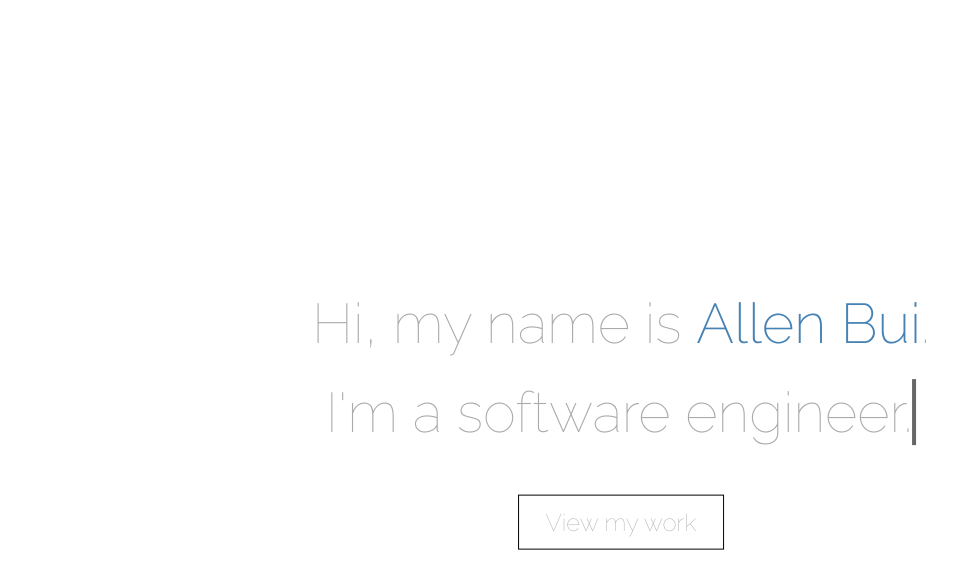
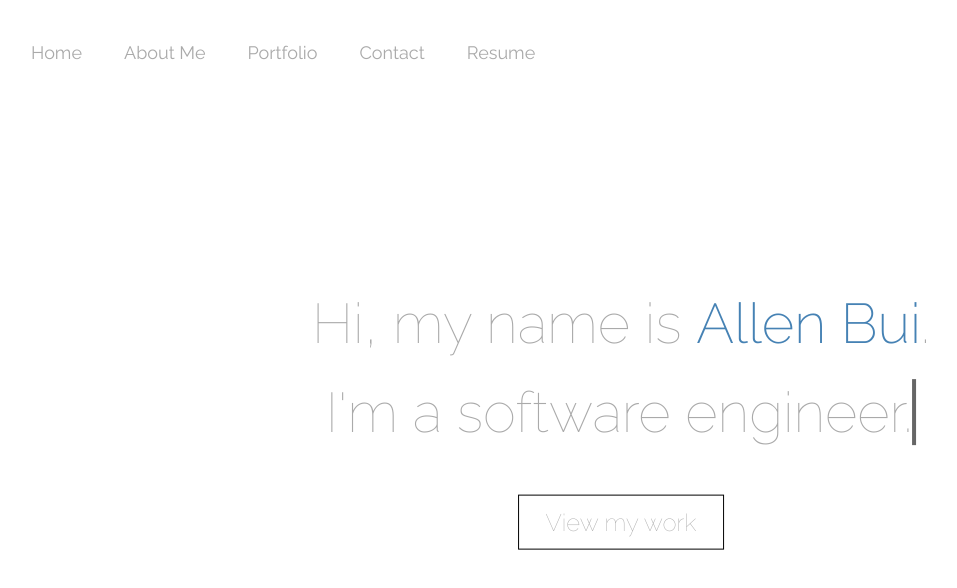
Before and after one commit to allen-bui/personal-website, a React (Create React App) app: page / in a window 1280 px wide. Shown: the top 588 px of the page, without its empty margins (19-976 px from the left). Built offline with nearby package versions, Linux system fonts and the light colour scheme.

Commit message:
adds navigation bar

```diff
--- a/src/App.jsx
+++ b/src/App.jsx
@@ -6,7 +6,7 @@ import './App.css';
 function App() {
   return (
     <div className='App'>
-      {/* <Header /> */}
+      <Header />
       <Welcome/>
     </div>
   );
--- a/src/components/header/header.css
+++ b/src/components/header/header.css
@@ -1,3 +1,12 @@
-.title-headers {
+.navigation-title-headers {
+  font-size: 18px;
+  font-family: 'Raleway', sans-serif;
+  color: #aaa;
+  font-weight: 500;
   margin: 20px;
+  border-spacing: 20;
 }
+
+.navigation-title {
+  padding: 20px;
+}
--- a/src/components/header/header.jsx
+++ b/src/components/header/header.jsx
@@ -3,12 +3,13 @@ import './header.css';
 
 const Header = () => {
   return (
-    <table className='title-headers'>
-      <thead className='title-headers'>
-        <td className='title-headers'>Home</td>
-        <td>Portfolio</td>
-        <td>Resume</td>
-        <td>About Me</td>
+    <table className='navigation-title-headers'>
+      <thead>
+        <td className='navigation-title'>Home</td>
+        <td className='navigation-title'>About Me</td>
+        <td className='navigation-title'>Portfolio</td>
+        <td className='navigation-title'>Contact</td>
+        <td className='navigation-title'>Resume</td>
       </thead>
     </table>
   );
--- a/src/components/welcome/welcome.jsx
+++ b/src/components/welcome/welcome.jsx
@@ -1,5 +1,5 @@
 import React from 'react';
-import './welcome.css'
+import './welcome.css';
 
 let TxtRotate = function(el, toRotate, period) {
   this.toRotate = toRotate;
@@ -74,9 +74,44 @@ function welcome() {
           data-rotate='[ " software engineer.", " designer.", " photographer." ]'
         ></span>
       </h1>
-      <h3 className='view-work-button'>View my work</h3>
+      <ViewWork/>
     </div>
   );
 }
 
+class ViewWork extends React.Component {
+  constructor() {
+    super();
+    this.state = {
+      isHoverOver: false,
+    };
+    this.onUserHover = this.onUserHover.bind(this);
+  }
+
+  onUserHover() {
+    this.setState({
+      isHoverOver: !this.state.isHoverOver,
+    });
+  }
+
+  render() {
+    const style = {
+      backgroundColor: this.state.isHoverOver ? '#000' : '#fff',
+      fontWeight: this.state.isHoverOver ? '300' : '100',
+      color: this.state.isHoverOver ? '#fff' : '#aaa',
+      cursor: this.state.isHoverOver ? 'pointer' : 'default',
+    }
+    return (
+      <h3
+        style={style}
+        className='view-work-button'
+        onMouseEnter={this.onUserHover}
+        onMouseLeave={this.onUserHover}
+      >
+        View my work
+      </h3>
+    );
+  }
+}
+
 export default welcome;
```
